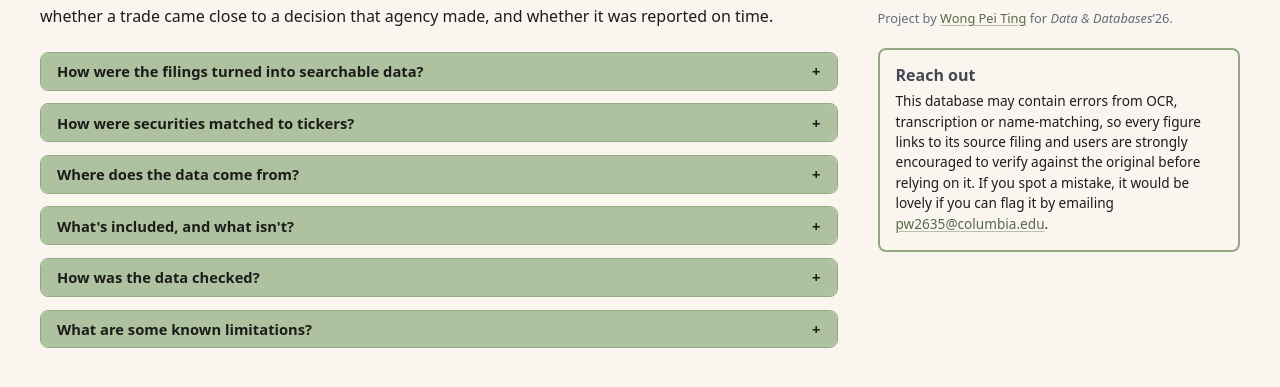
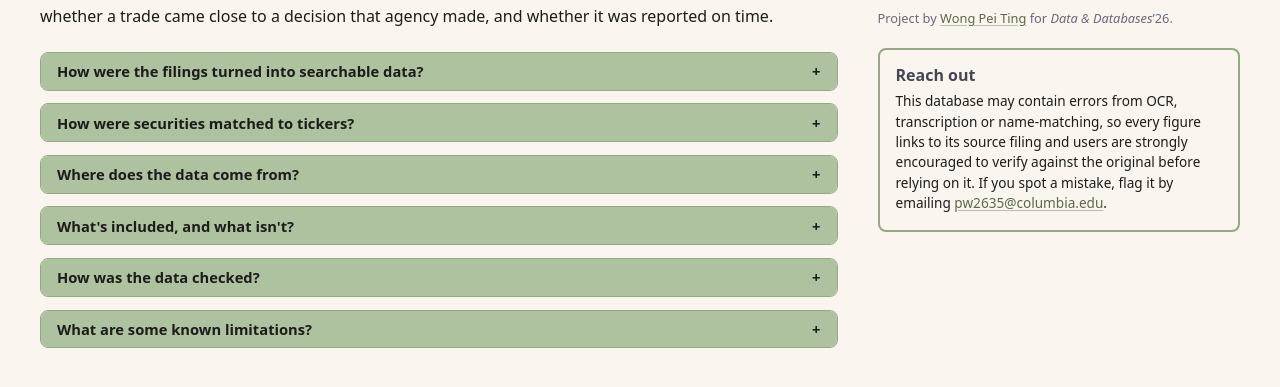
Before and after one commit to wongpeiting/who-trades-what, a Flask app: page /methodology in a window 1280 px wide. Shown: the part 306-693 px from the top of the page. Run offline with Flask 3, Linux system fonts and the light colour scheme; some libraries are stand-ins or nearby versions.

Commit message:
Tighten Reach out email line

```diff
--- a/templates/methodology.html
+++ b/templates/methodology.html
@@ -199,8 +199,8 @@
       <p style="font-size:0.85rem; line-height:1.5; margin:0;">
         This database may contain errors from OCR, transcription
         or name-matching, so every figure links to its source filing and users are strongly encouraged to
-        verify against the original before relying on it. If you spot a mistake, it would be lovely if you
-        can flag it by emailing <a href="mailto:pw2635@columbia.edu">pw2635@columbia.edu</a>.
+        verify against the original before relying on it. If you spot a mistake, flag it by emailing
+        <a href="mailto:pw2635@columbia.edu">pw2635@columbia.edu</a>.
       </p>
     </div>
   </aside>
```
